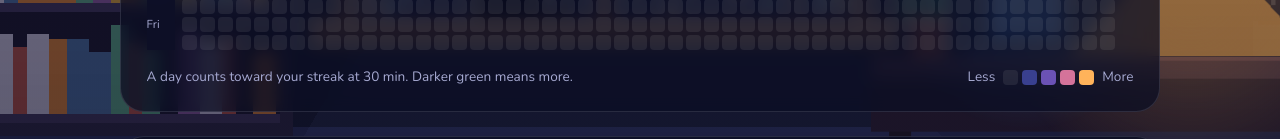
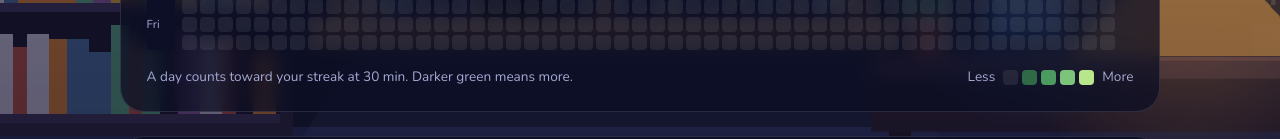
Before and after one commit to jiro-404/Jiji-s-Station, a React (Vite) app: page / in a window 1280 px wide. Shown: the part 477-616 px from the top of the page. Built offline with nearby package versions, Linux system fonts and the light colour scheme.

Commit message:
Heat map color back to green

```diff
--- a/src/theme.css
+++ b/src/theme.css
@@ -18,11 +18,10 @@
      For the green heatmap again, use:
      --l1: #2e6a45; --l2: #4b9a5f; --l3: #7bc47a; --l4: #b8e68c; */
   --l0: rgba(255, 255, 255, 0.08);
-  --l1: #39408f;
-  --l2: #6b52b5;
-  --l3: #d4739a;
-  --l4: #ffb35a;
-
+  --l1: #2e6a45;
+--l2: #4b9a5f;
+--l3: #7bc47a;
+--l4: #b8e68c;
   font-family: 'Nunito', system-ui, -apple-system, 'Segoe UI', sans-serif;
 }
 
```
